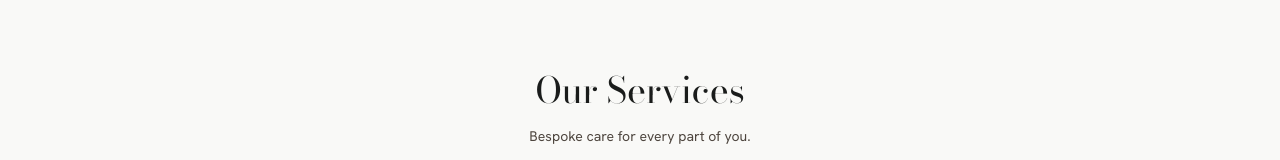
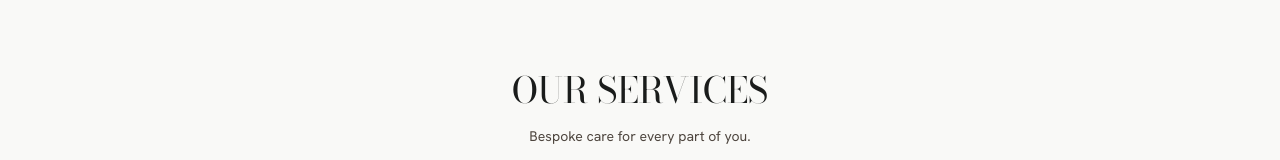
Before and after one commit to tetoooo801-a11y/stittttch, a Next.js app in the folder stitch-main/: page / in a window 1280 px wide. Shown: the part 1741-1901 px from the top of the page. Built offline with nearby package versions, Linux system fonts and the light colour scheme; no server answers.

Commit message:
Update SERVICES text

```diff
--- a/stitch-main/src/app/page.tsx
+++ b/stitch-main/src/app/page.tsx
@@ -125,7 +125,7 @@ export default function Home() {
       {/* Our Services */}
       <section className="max-w-[1440px] mx-auto px-6 md:px-10 mb-[100px] md:mb-[160px]">
         <div className="text-center mb-10">
-          <h2 className="font-headline-md text-4xl text-on-surface mb-4">Our Services</h2>
+          <h2 className="font-headline-md text-4xl text-on-surface mb-4">OUR SERVICES</h2>
           <p className="font-body-md text-on-surface-variant text-sm">Bespoke care for every part of you.</p>
         </div>
         <div className="flex flex-col gap-5 md:grid md:grid-cols-4 md:gap-6">
--- a/stitch-main/src/context/LanguageContext.tsx
+++ b/stitch-main/src/context/LanguageContext.tsx
@@ -16,7 +16,7 @@ const translations: Record<Language, Record<string, string>> = {
     // Navigation
     nav_home: "Home",
     nav_about: "About",
-    nav_services: "Services",
+    nav_services: "SERVICES",
     nav_booking: "Booking",
     nav_my_bookings: "My Bookings",
     nav_contact: "Contact",
```
